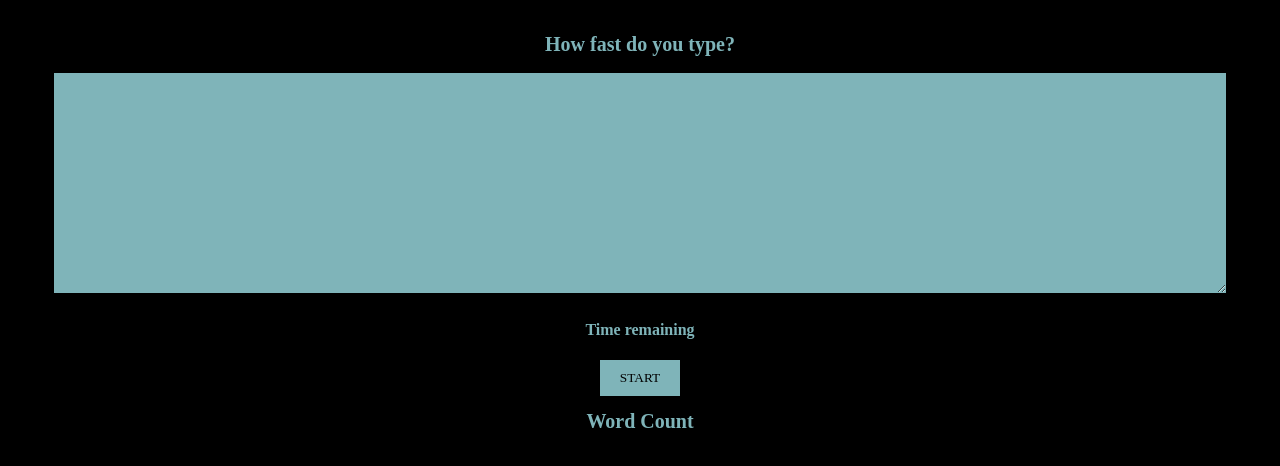
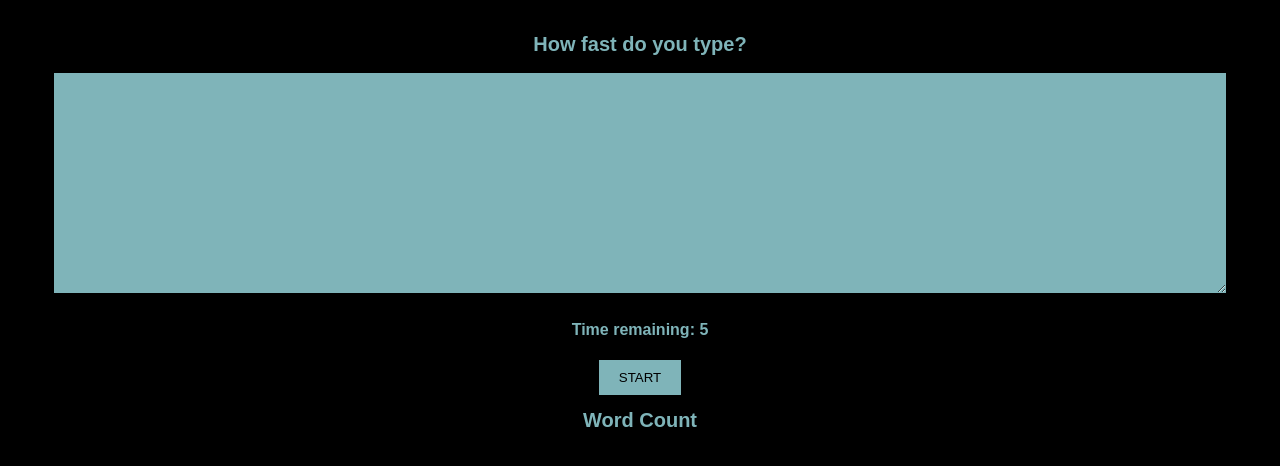
Before and after one commit to AndrewRobins51413/reacting, a React (Create React App) app in the folder react_context/hookstypinggame/: page / in a window 1280 px wide. Shown: the top 466 px of the page. Built offline with nearby package versions, Linux system fonts and the light colour scheme.

Commit message:
typing game nearly MVP

```diff
--- a/react_context/hookstypinggame/src/App.css
+++ b/react_context/hookstypinggame/src/App.css
@@ -43,7 +43,7 @@ html, body {
     margin:0;
     padding: 0;
     padding-top: 10px;
-    font-family: 'Press Start 2P', cursive;
+    font-family: 'arial';
     text-align: center;
 }
 
@@ -52,7 +52,7 @@ body {
 }
 
 button {
-    font-family: 'Press Start 2P', cursive;
+    font-family: 'arial';
     display: block;
     margin: 0 auto;
     border: none;
@@ -68,7 +68,7 @@ h1 {
 }
 
 textarea {
-    font-family: 'Press Start 2P', cursive;
+    font-family: 'arial';
     border: 3px solid black;
     width: 90%;
     margin: 0 auto;
--- a/react_context/hookstypinggame/src/App.js
+++ b/react_context/hookstypinggame/src/App.js
@@ -1,15 +1,35 @@
-import React, {useState} from 'react';
+import React, {useState, useEffect} from 'react';
 import './App.css';
 
 function App() {
   const [text, setText] = useState("")
+  const [timeRemaining, setTimeRemaining] = useState(5)
+  const [timeRunning, setTimeRunning] = useState (false)
 
   function handleChange(event){
     const {value} = event.target
     setText(value)
   }
 
-  console.log(text)
+  function wordCount(text){
+    //trims off empty spaces before splitting to an array.length
+    const wordsArr = text.trim().split(" ")
+    console.log (wordsArr)
+    //prevents an empty string from being a "word"
+    return wordsArr.filter(word => word !== "").length
+  }
+
+  //useEffect take a function followed by an array of variables(dependencies).
+  //When the dependency changes, useEffect rerenders
+useEffect(() => {
+  if(timeRunning && timeRemaining > 0){
+    setTimeout(() => {
+      setTimeRemaining(time => time-1)
+    }, 1000)
+  }
+  //add a second dependency to trigger useEffect
+}, [timeRemaining, timeRunning])
+
 
   return (
     <>
@@ -18,9 +38,10 @@ function App() {
       onChange={handleChange}
       value={text}
       />
-      <h4> Time remaining</h4>
-      <button>Start</button>
-      <h1> Word Count </h1>
+      <h4> Time remaining: {timeRemaining}</h4>
+{/* onClick changes timeRunning which triggers a re-render via useEffect */}
+      <button onClick ={() => setTimeRunning(true) }>Start</button>
+      <h1 onChange={() => console.log(wordCount(text))}> Word Count </h1>
     </>
   )
 }
```
